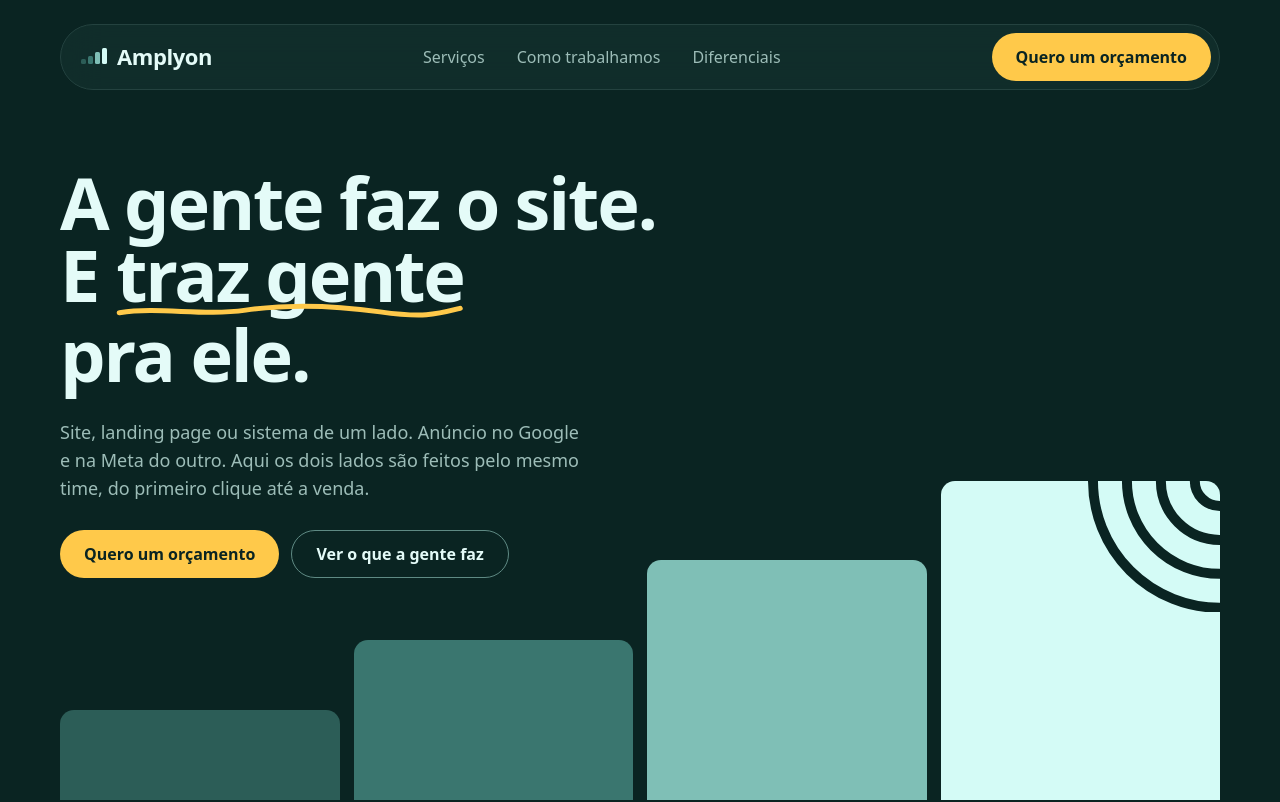
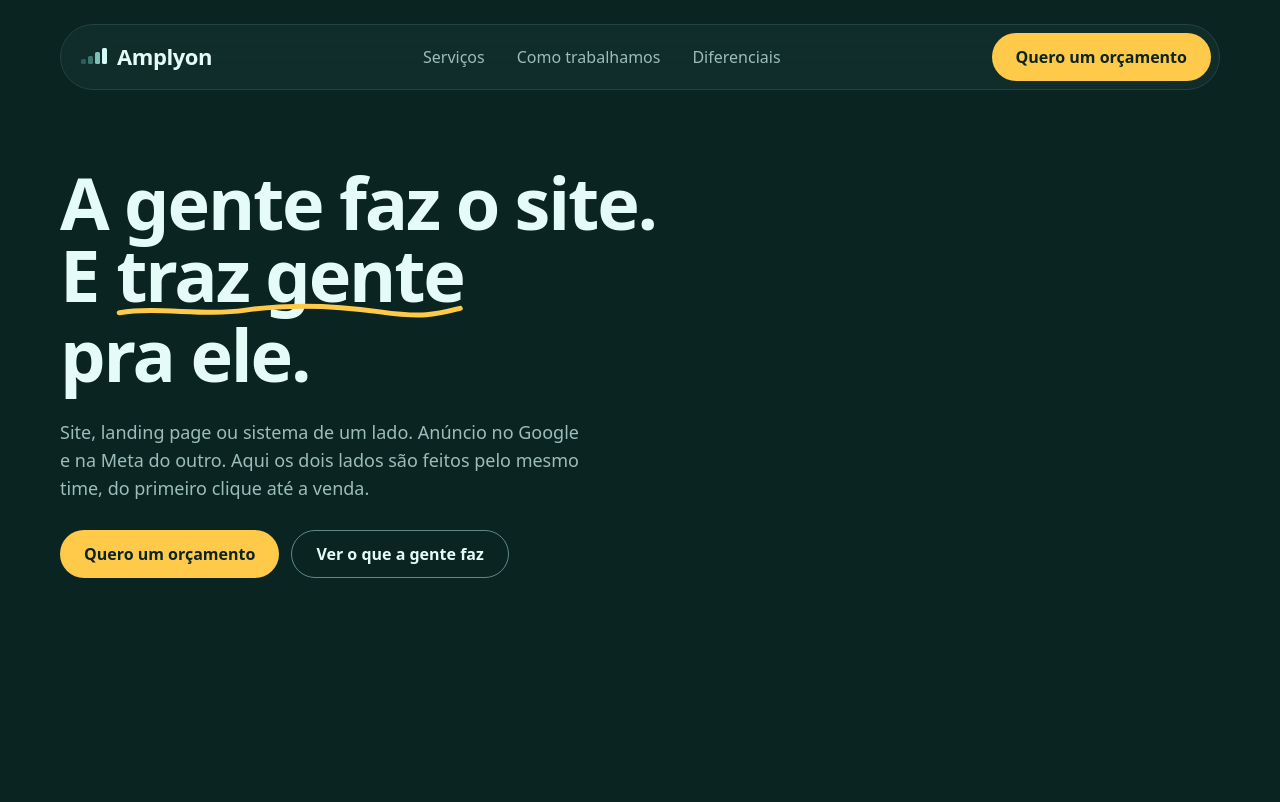
Before and after one commit to vladsposito/institucional-amplyon, a React (Vite) app: page / in a window 1280 px wide. Shown: the top 802 px of the page. Built offline with nearby package versions, Linux system fonts and the light colour scheme.

Commit message:
Motion logo hero

```diff
--- a/src/components/BrandStair.tsx
+++ b/src/components/BrandStair.tsx
@@ -1,3 +1,4 @@
+import { useId, type CSSProperties } from 'react'
 import { cn } from '@/lib/cn'
 import { StairArcs } from '@/components/StairArcs'
 
@@ -6,12 +7,27 @@ type BrandStairProps = {
   className?: string
 }
 
+/**
+ * Geometria desktop em unidades do viewBox (Figma 16:59, 1162 x 320), igual à referência de motion
+ * docs/motion/escada-referencia.html. Como tudo está no viewBox, a escada escala por igual.
+ */
+const VIEWBOX_W = 1162
+const VIEWBOX_H = 320
+const BAR_W = 280
+const BAR_RADIUS = 14
+/** Degrau 14 mais alto que o necessário: os cantos de baixo ficam fora do recorte e a base fica reta. */
+const BAR_BLEED = 14
+
 const DESKTOP_BARS = [
-  { color: 'bg-pine', ratio: 'aspect-(--stair-ratio-1)' },
-  { color: 'bg-teal', ratio: 'aspect-(--stair-ratio-2)' },
-  { color: 'bg-sage', ratio: 'aspect-(--stair-ratio-3)' },
-  { color: 'bg-mint', ratio: 'aspect-(--stair-ratio-4)' },
+  { fill: 'fill-pine', x: 0, y: 230, h: 90 },
+  { fill: 'fill-teal', x: 294, y: 160, h: 160 },
+  { fill: 'fill-sage', x: 588, y: 80, h: 240 },
+  { fill: 'fill-mint', x: 882, y: 0, h: 320 },
 ]
+
+/** Arcos do mint (Figma 16:64–67): raios e traço do desenho atual, centrados no canto superior direito. */
+const ARC_RADII = [25, 59, 93, 127]
+const ARC_STROKE = 10
 
 const MOBILE_BARS = [
   { color: 'bg-pine', ratio: 'aspect-(--stair-ratio-m-1)' },
@@ -20,35 +36,87 @@ const MOBILE_BARS = [
   { color: 'bg-mint', ratio: 'aspect-(--stair-ratio-m-4)' },
 ]
 
+/** Variáveis lidas pelos utilitários stair-rise / stair-arc-grow (índice e deslocamento inicial). */
+const motionVars = (vars: Record<string, string | number>) =>
+  vars as CSSProperties
+
 /**
  * "Escada da marca": 4 barras ascendentes pine → teal → sage → mint.
- * As alturas seguem a largura por aspect-ratio, então o desenho mantém a proporção em qualquer tela.
  * A largura da escada vem da altura disponível na primeira tela (--stair-w / --stair-w-m):
  * em telas baixas ela encolhe por igual (presa à direita no desktop, centralizada no mobile).
+ * Desktop: SVG com motion de entrada (opção A, "Subida firme"); estado base = escada pronta.
  */
 export function BrandStair({ variant, className }: BrandStairProps) {
-  const bars = variant === 'desktop' ? DESKTOP_BARS : MOBILE_BARS
+  const clipId = useId()
+
+  if (variant === 'desktop') {
+    const mint = DESKTOP_BARS[DESKTOP_BARS.length - 1]
+    const corner = VIEWBOX_W
+    return (
+      <div aria-hidden="true" className={className}>
+        <svg
+          focusable="false"
+          className="ml-auto block h-auto w-(--stair-w)"
+          viewBox={`0 0 ${VIEWBOX_W} ${VIEWBOX_H}`}
+        >
+          <defs>
+            <clipPath id={clipId}>
+              <rect
+                x={mint.x}
+                y={mint.y}
+                width={BAR_W}
+                height={mint.h + BAR_BLEED}
+                rx={BAR_RADIUS}
+              />
+            </clipPath>
+          </defs>
+          {DESKTOP_BARS.map((bar, i) => (
+            <g
+              key={bar.fill}
+              className="motion-safe:stair-rise"
+              style={motionVars({ '--i': i, '--h': `${bar.h + BAR_BLEED}px` })}
+            >
+              <rect
+                className={bar.fill}
+                x={bar.x}
+                y={bar.y}
+                width={BAR_W}
+                height={bar.h + BAR_BLEED}
+                rx={BAR_RADIUS}
+              />
+              {bar === mint && (
+                <g clipPath={`url(#${clipId})`}>
+                  {ARC_RADII.map((r, j) => (
+                    <path
+                      key={r}
+                      className="origin-[1162px_0] fill-none stroke-ground [transform-box:view-box] motion-safe:stair-arc-grow"
+                      style={motionVars({ '--j': j })}
+                      strokeWidth={ARC_STROKE}
+                      d={`M${corner - r} 0A${r} ${r} 0 0 0 ${corner} ${r}`}
+                    />
+                  ))}
+                </g>
+              )}
+            </g>
+          ))}
+        </svg>
+      </div>
+    )
+  }
+
   return (
     <div aria-hidden="true" className={className}>
-      <div
-        className={cn(
-          'flex items-end',
-          variant === 'desktop'
-            ? 'ml-auto w-(--stair-w) gap-(--stair-gap)'
-            : 'mx-auto w-(--stair-w-m) gap-(--stair-gap-mobile)',
-        )}
-      >
-        {bars.map((bar) => (
+      <div className="mx-auto flex w-(--stair-w-m) items-end gap-(--stair-gap-mobile)">
+        {MOBILE_BARS.map((bar) => (
           <div
             key={bar.color}
             className={cn(
-              'relative min-w-0 flex-1 overflow-hidden',
-              variant === 'desktop' ? 'rounded-t-md' : 'rounded-t-bar-mobile',
+              'relative min-w-0 flex-1 overflow-hidden rounded-t-bar-mobile',
               bar.color,
               bar.ratio,
             )}
           >
-            {bar.color === 'bg-mint' && <StairArcs variant={variant} />}
+            {bar.color === 'bg-mint' && <StairArcs />}
           </div>
         ))}
       </div>
--- a/src/components/StairArcs.tsx
+++ b/src/components/StairArcs.tsx
@@ -1,28 +1,11 @@
 /**
- * Arcos concêntricos no canto superior direito da barra mint (Figma 16:64–67 desktop, 17:65–67 mobile).
+ * Arcos concêntricos no canto superior direito da barra mint do mobile (Figma 17:65–67).
+ * (No desktop os arcos ficam dentro do SVG da escada, em BrandStair.)
  * Círculos centrados no canto; o viewBox mostra só o quadrante visível e a barra recorta o excesso.
- * Traço 10 (desktop) / 7 (mobile), cor on-amp via currentColor.
+ * Traço 7, cor on-amp via currentColor.
  * Largura em proporção da barra: quando a escada encolhe, arcos e traço encolhem junto.
  */
-export function StairArcs({ variant }: { variant: 'desktop' | 'mobile' }) {
-  if (variant === 'desktop') {
-    return (
-      <svg
-        aria-hidden="true"
-        focusable="false"
-        className="absolute top-0 right-0 h-auto w-(--stair-arcs-w) text-on-amp"
-        viewBox="-132 0 132 132"
-        fill="none"
-        stroke="currentColor"
-        strokeWidth="10"
-      >
-        <circle r="25" />
-        <circle r="59" />
-        <circle r="93" />
-        <circle r="127" />
-      </svg>
-    )
-  }
+export function StairArcs() {
   return (
     <svg
       aria-hidden="true"
--- a/src/index.css
+++ b/src/index.css
@@ -167,11 +167,7 @@
   --stair-h-min: 120px;
   --stair-h-min-mobile: 120px;
 
-  /* Proporção das barras da escada da marca (largura / altura) */
-  --stair-ratio-1: 280 / 90;
-  --stair-ratio-2: 280 / 160;
-  --stair-ratio-3: 280 / 240;
-  --stair-ratio-4: 280 / 320;
+  /* Proporção das barras da escada mobile (largura / altura); a desktop é um SVG em viewBox 1162 x 320 */
   --stair-ratio-m-1: 91.5 / 60;
   --stair-ratio-m-2: 91.5 / 100;
   --stair-ratio-m-3: 91.5 / 145;
@@ -179,11 +175,22 @@
   /* Escada inteira (largura / altura) e gap proporcional: ela só encolhe por igual, nunca achata */
   --stair-w-ratio: 1162 / 320;
   --stair-w-ratio-mobile: 390 / 190;
-  --stair-gap: calc(14 / 1162 * 100%);
   --stair-gap-mobile: calc(8 / 390 * 100%);
-  /* Arcos do mint em proporção da barra (132 de 280 no desktop, 62 de 91.5 no mobile) */
-  --stair-arcs-w: calc(132 / 280 * 100%);
+  /* Arcos do mint mobile em proporção da barra (62 de 91.5) */
   --stair-arcs-w-mobile: calc(62 / 91.5 * 100%);
+
+  /*
+   * Motion de entrada da escada (opção A, "Subida firme").
+   * Fonte de verdade: docs/motion/escada-referencia.html. Não alterar sem aprovação.
+   * Degraus: 700 ms cada, 180 ms entre inícios (último termina em 1240 ms).
+   * Arcos: começam em 1100 ms, 90 ms entre eles, 500 ms cada (terminam em 1870 ms).
+   */
+  --ease-stair: cubic-bezier(0.22, 1, 0.36, 1);
+  --duration-stair-rise: 700ms;
+  --stair-rise-stagger: 180ms;
+  --duration-stair-arc: 500ms;
+  --stair-arcs-delay: 1100ms;
+  --stair-arcs-stagger: 90ms;
 
   /* Símbolo do logo, em em (base = tamanho do texto do logo, 22px) */
   --logo-bar-w: calc(5em / 22);
@@ -378,6 +385,34 @@
   }
 }
 
+/*
+ * Entrada da escada da hero (desktop). Usar com motion-safe: com reduced motion fica a escada pronta.
+ * --i = índice do degrau, --h = deslocamento inicial (altura do degrau, em unidades do viewBox).
+ * --j = índice do arco, de dentro para fora. fill-mode backwards: estado base = escada pronta.
+ */
+@utility stair-rise {
+  animation: stair-rise var(--duration-stair-rise) var(--ease-stair) backwards;
+  animation-delay: calc(var(--i) * var(--stair-rise-stagger));
+}
+@utility stair-arc-grow {
+  animation: stair-arc-grow var(--duration-stair-arc) var(--ease-stair)
+    backwards;
+  animation-delay: calc(
+    var(--stair-arcs-delay) + var(--j) * var(--stair-arcs-stagger)
+  );
+}
+
+@keyframes stair-rise {
+  from {
+    transform: translateY(var(--h));
+  }
+}
+@keyframes stair-arc-grow {
+  from {
+    transform: scale(0);
+  }
+}
+
 @layer base {
   html {
     background-color: var(--color-ground);
```
Also changed, not shown: 2 other files (tests, documents, lock files or other folders).
